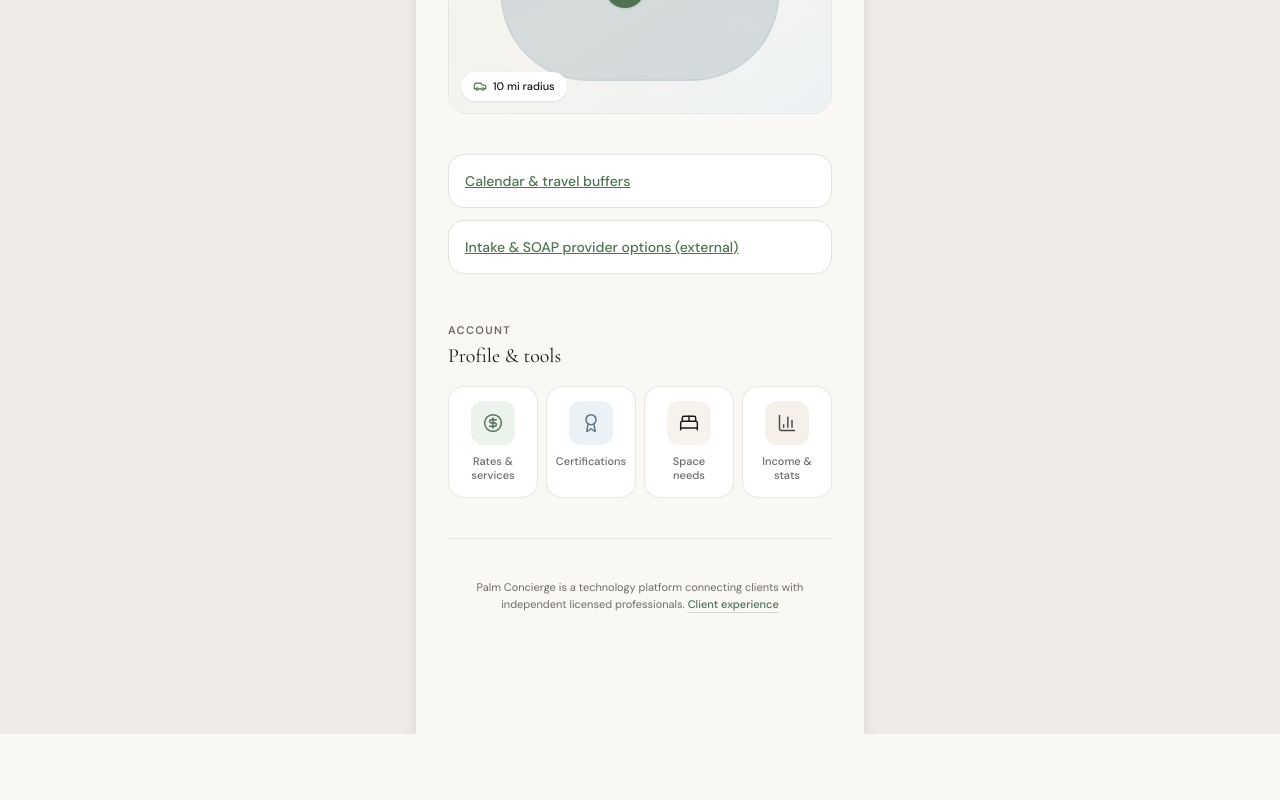
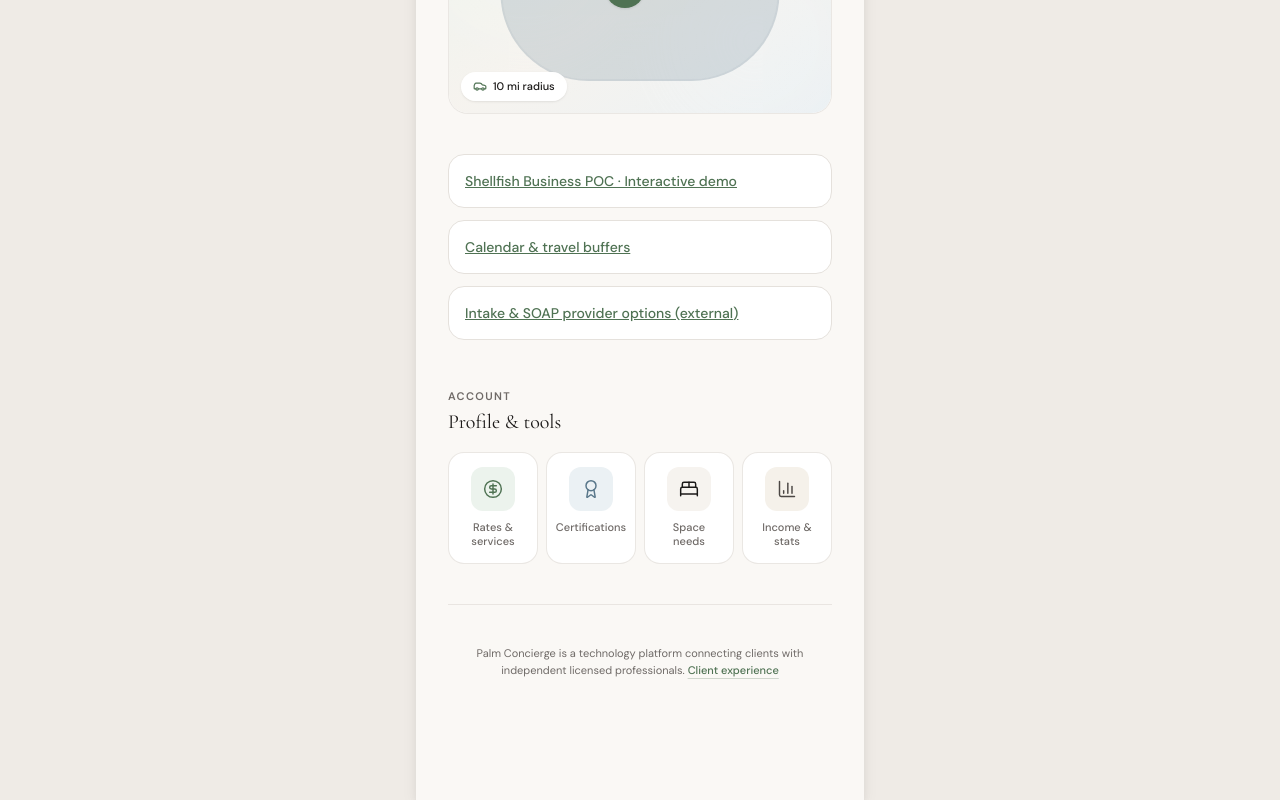
Before and after one commit to Shellfish011235/mobile-massage-concierge, a Next.js app: page /therapist in a window 1280 px wide. Shown: the part 1002-1802 px from the top of the page. Before the commit the page ends 1736 px from the top, so only its background shows below. Built offline with nearby package versions, Linux system fonts and the light colour scheme.

Commit message:
feat(poc): link business simulation from therapist dashboard

```diff
--- a/src/app/therapist/page.tsx
+++ b/src/app/therapist/page.tsx
@@ -97,6 +97,7 @@ export default function TherapistHomePage() {
       </section>
 
       <section className="mt-10 grid grid-cols-1 gap-3">
+        <Link href="/demo/business" className="rounded-pom-xl border border-border bg-card p-4 text-sm font-medium text-primary underline">Shellfish Business POC · Interactive demo</Link>
         <Link href="/therapist/calendar" className="rounded-pom-xl border border-border bg-card p-4 text-sm font-medium text-primary underline">
           Calendar &amp; travel buffers
         </Link>
```
